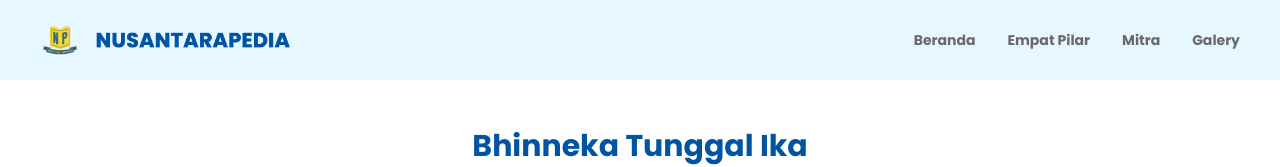
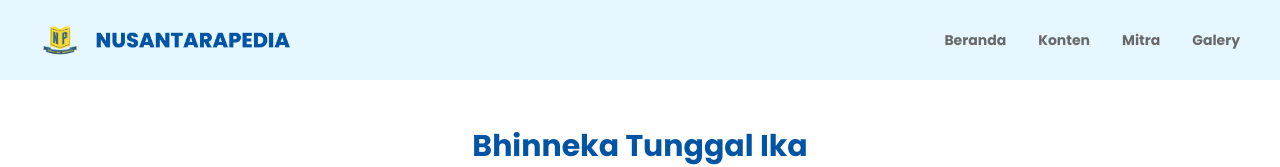
Before and after one commit to Sanjaee/nusantarapedia, a React (Vite) app: page /bti in a window 1280 px wide. Shown: the top 167 px of the page. Built offline with nearby package versions, Linux system fonts and the light colour scheme.

Commit message:
fix navbar

```diff
--- a/src/components/AllLayoutMenu/LayoutMenuSila.jsx
+++ b/src/components/AllLayoutMenu/LayoutMenuSila.jsx
@@ -8,7 +8,6 @@ const LayoutMenuSila = () => {
   const location = useLocation();
 
   useEffect(() => {
-
     if (location.pathname.startsWith("/sila-satu")) {
       setActiveMenu(0);
     } else if (location.pathname.startsWith("/sila-dua")) {
@@ -117,10 +116,12 @@ const LayoutMenuSila = () => {
             {/* Sila Ke-2 */}
             <div>
               <button
-                className="w-full text-left py-3 px-6 bg-[#0054A3] text-white line-clamp-1 whitespace-nowrap transition-colors"
+                className="w-full text-left  py-2 px-6 bg-[#0054A3] text-white  transition-colors"
                 onClick={() => handleButtonClick(1)}
               >
-                Sila Ke-2: Kemanusiaan yang Adil dan Beradab
+                <span className="line-clamp-1">
+                  Sila Ke-2: Kemanusiaan yang Adil dan Beradab
+                </span>
               </button>
               <AnimatePresence>
                 {activeMenu === 1 && (
@@ -243,11 +244,13 @@ const LayoutMenuSila = () => {
             {/* Sila Ke-4 */}
             <div>
               <button
-                className="w-full text-left py-3 px-6 bg-[#0054A3] text-white line-clamp-1 whitespace-nowrap transition-colors"
+                className="w-full text-left py-3 px-6 bg-[#0054A3] text-white  transition-colors"
                 onClick={() => handleButtonClick(3)}
               >
-                Sila Ke-4: Kerakyatan yang Dipimpin oleh Hikmat Kebijaksanaan
-                dalam Permusyawaratan Perwakilan
+                <span className="line-clamp-1">
+                  Sila Ke-4: Kerakyatan yang Dipimpin oleh Hikmat Kebijaksanaan
+                  dalam Permusyawaratan Perwakilan
+                </span>
               </button>
               <AnimatePresence>
                 {activeMenu === 3 && (
@@ -307,10 +310,12 @@ const LayoutMenuSila = () => {
             {/* Sila Ke-5 */}
             <div>
               <button
-                className="w-full text-left py-3 px-6 bg-[#0054A3] text-white line-clamp-1 whitespace-nowrap transition-colors"
+                className="w-full text-left py-3 px-6 bg-[#0054A3] text-white  transition-colors"
                 onClick={() => handleButtonClick(4)}
               >
-                Sila Ke-5: Keadilan Sosial Bagi Seluruh Rakyat Indonesia
+                <span className="line-clamp-1">
+                  Sila Ke-5: Keadilan Sosial Bagi Seluruh Rakyat Indonesia
+                </span>
               </button>
               <AnimatePresence>
                 {activeMenu === 4 && (
--- a/src/components/LayoutMenu.jsx
+++ b/src/components/LayoutMenu.jsx
@@ -68,7 +68,7 @@ const LayoutMenu = ({ children }) => {
             onClick={toggleDropdown}
             className="fixed bottom-24 left-5 z-50 rounded-full bg-[#E6F7FF] p-3"
           >
-            <img src="./hamburger.svg" alt="bg" />
+            <img src="./pilarnav.png" alt="bg" />
           </button>
         </div>
       </div>
--- a/src/components/Navbar.jsx
+++ b/src/components/Navbar.jsx
@@ -4,9 +4,14 @@ import { Link } from "react-router-dom";
 import NavbarMobile from "./NavbarMobile";
 const Navbar = () => {
   const [isSidebarOpen, setIsSidebarOpen] = useState(false);
+  const [isDropdownOpen, setIsDropdownOpen] = useState(false);
 
   const toggleSidebar = () => {
     setIsSidebarOpen(!isSidebarOpen);
+  };
+
+  const toggleDropdown = () => {
+    setIsDropdownOpen(!isDropdownOpen);
   };
 
   return (
@@ -36,21 +41,60 @@ const Navbar = () => {
                 Beranda
               </Link>
             )}
-            {location.pathname === "/" ? (
-              <a
-                href="#empatpilar"
-                className="hover:text-blue-500 cursor-pointer"
+            <li className="relative">
+              <button
+                onClick={toggleDropdown}
+                className={`hover:text-blue-500 cursor-pointer focus:outline-none`}
               >
-                Empat Pilar
-              </a>
-            ) : (
-              <Link
-                to="/#empatpilar"
-                className="hover:text-blue-500 cursor-pointer"
-              >
-                Empat Pilar
-              </Link>
-            )}
+                Konten
+              </button>
+              <AnimatePresence>
+                {isDropdownOpen && (
+                  <motion.div
+                    initial={{ opacity: 0, y: -20 }}
+                    animate={{ opacity: 1, y: 0 }}
+                    exit={{ opacity: 0, y: -20 }}
+                    transition={{ duration: 0.1 }}
+                    className="absolute -left-16 transform -translate-x-1/2 mt-2 w-48 bg-[#fff] rounded-md shadow-lg z-50"
+                  >
+                    <ul className="py-2 text-center">
+                      <li>
+                        <Link
+                          to="/pancasila"
+                          className={`block px-4 py-2 text-gray-800 hover:bg-[#E6F7FF] hover:text-[#0054A3] transition duration-200`}
+                        >
+                          Pancasia
+                        </Link>
+                      </li>
+                      <li>
+                        <Link
+                          to="/undang-undang-dasar-1945"
+                          className={`block px-4 py-2 text-gray-800 hover:bg-[#E6F7FF] hover:text-[#0054A3] transition duration-200`}
+                        >
+                          Undang-Undang Dasar
+                        </Link>
+                      </li>
+                      <li>
+                        <Link
+                          to="/bti"
+                          className={`block px-4 py-2 text-gray-800 hover:bg-[#E6F7FF] hover:text-[#0054A3] transition duration-200`}
+                        >
+                          Bhinneka Tunggal Ika
+                        </Link>
+                      </li>
+                      <li>
+                        <Link
+                          to="/negara-kesatuan-republik-indonesia"
+                          className={`block px-4 py-2 text-gray-800 hover:bg-[#E6F7FF] hover:text-[#0054A3] transition duration-200`}
+                        >
+                          NKRI
+                        </Link>
+                      </li>
+                    </ul>
+                  </motion.div>
+                )}
+              </AnimatePresence>
+            </li>
             {location.pathname === "/" ? (
               <a href="#mitra" className="hover:text-blue-500 cursor-pointer">
                 Mitra
@@ -77,7 +121,10 @@ const Navbar = () => {
       </div>
 
       {/* Mobile */}
-    <NavbarMobile isSidebarOpen={isSidebarOpen} toggleSidebar={toggleSidebar}/>
+      <NavbarMobile
+        isSidebarOpen={isSidebarOpen}
+        toggleSidebar={toggleSidebar}
+      />
     </>
   );
 };
```
Also changed, not shown: public/pilarnav.png (added).
